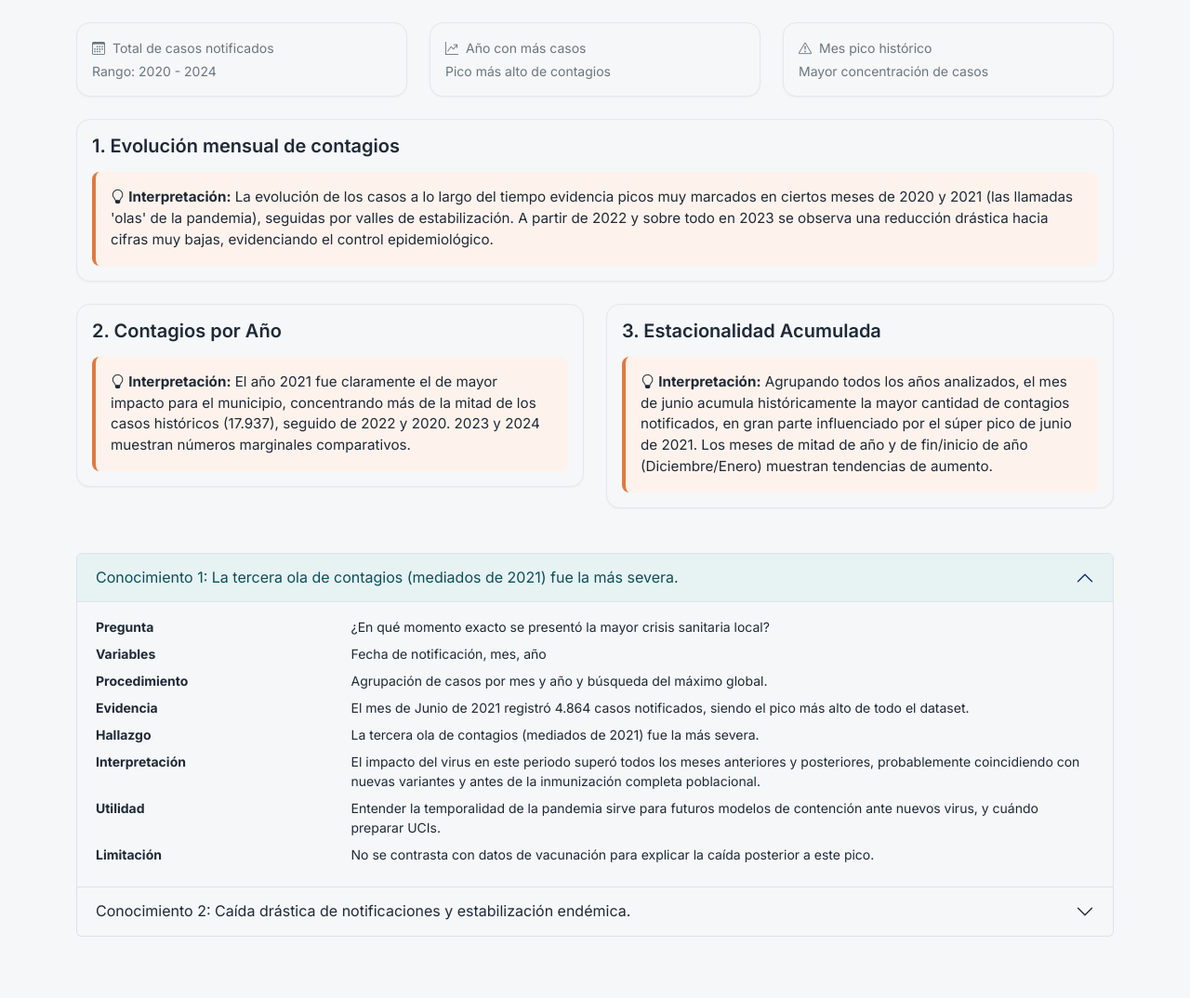
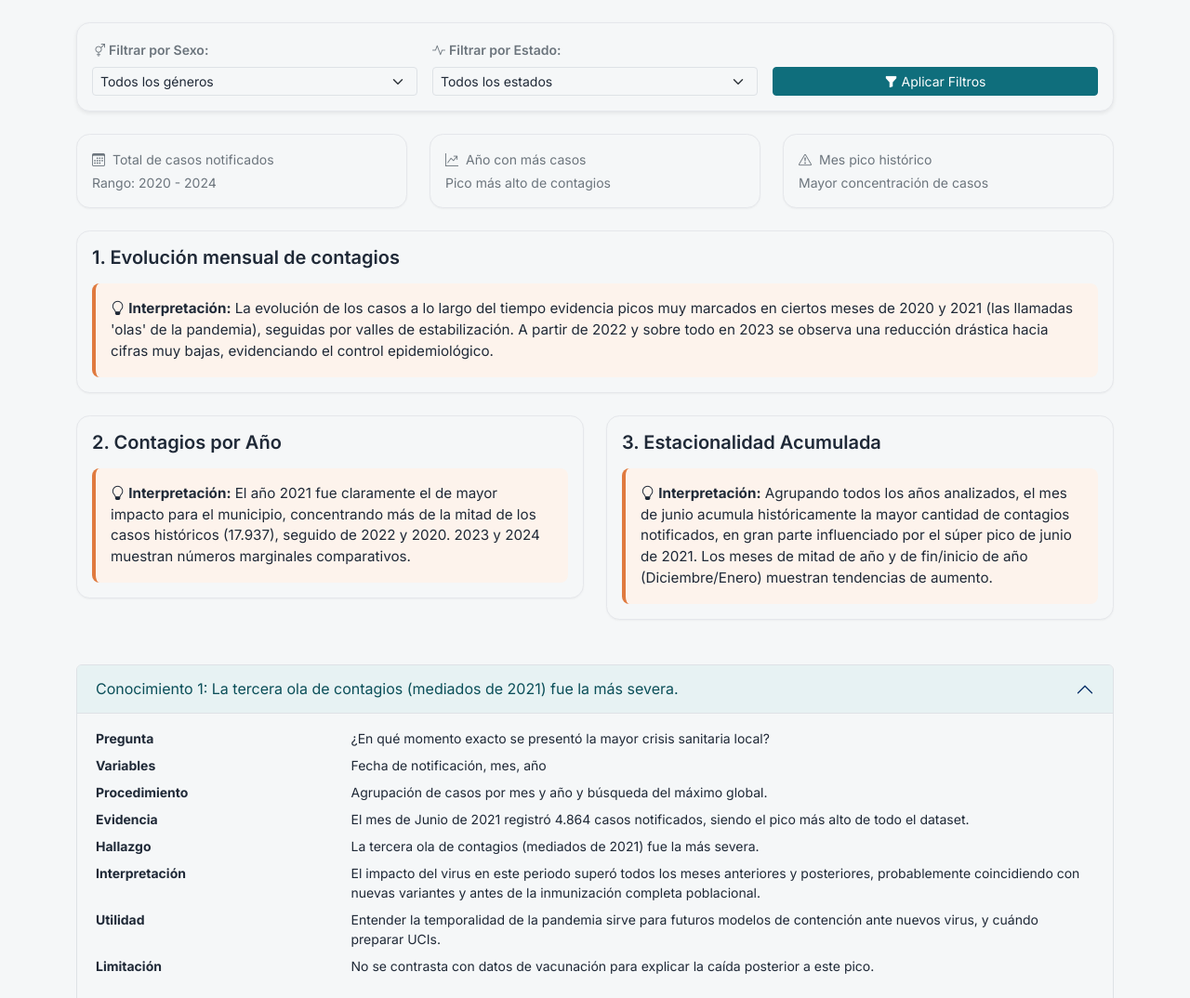
Before and after one commit to Sara1104/covid19-casos-colombia-semma, a Flask app: template templates/temporal.html in a window 1280 px wide. Shown: the part 207-1281 px from the top of the page at 93% size. Run offline with Flask 3, Linux system fonts and the light colour scheme; the template is opened without the code that fills it, so the values that code supplies are empty; some libraries are stand-ins or nearby versions.

Commit message:
Filtros interactivos

```diff
--- a/templates/temporal.html
+++ b/templates/temporal.html
@@ -5,6 +5,36 @@
 
 {% block contenido %}
 {{ c.encabezado("Dimensión temporal", pregunta, "Integrante 3 · Diego Nicolás Castellanos Martínez") }}
+
+<!-- Filtros Interactivos -->
+<div class="card mb-4 shadow-sm">
+  <div class="card-body">
+    <form method="GET" action="/dimension/temporal" class="row g-3 align-items-end">
+      <div class="col-md-4">
+        <label for="sexo" class="form-label fw-semibold text-secondary small"><i class="bi bi-gender-ambiguous me-1"></i>Filtrar por Sexo:</label>
+        <select name="sexo" id="sexo" class="form-select form-select-sm">
+          <option value="">Todos los géneros</option>
+          <option value="Femenino" {% if filtro_sexo == 'Femenino' %}selected{% endif %}>Femenino</option>
+          <option value="Masculino" {% if filtro_sexo == 'Masculino' %}selected{% endif %}>Masculino</option>
+        </select>
+      </div>
+      <div class="col-md-4">
+        <label for="estado" class="form-label fw-semibold text-secondary small"><i class="bi bi-activity me-1"></i>Filtrar por Estado:</label>
+        <select name="estado" id="estado" class="form-select form-select-sm">
+          <option value="">Todos los estados</option>
+          <option value="Leve" {% if filtro_estado == 'Leve' %}selected{% endif %}>Leve</option>
+          <option value="Moderado" {% if filtro_estado == 'Moderado' %}selected{% endif %}>Moderado</option>
+          <option value="Grave" {% if filtro_estado == 'Grave' %}selected{% endif %}>Grave</option>
+          <option value="Fallecido" {% if filtro_estado == 'Fallecido' %}selected{% endif %}>Fallecido</option>
+          <option value="Sin dato" {% if filtro_estado == 'Sin dato' %}selected{% endif %}>Sin dato</option>
+        </select>
+      </div>
+      <div class="col-md-4">
+        <button type="submit" class="btn btn-primary btn-sm w-100"><i class="bi bi-funnel-fill me-1"></i>Aplicar Filtros</button>
+      </div>
+    </form>
+  </div>
+</div>
 
 <!-- Indicadores -->
 <div class="row row-cols-1 row-cols-md-3 g-4 mb-4">
```
Also changed, not shown: dimensiones/temporal.py (+38 -3 lines).
